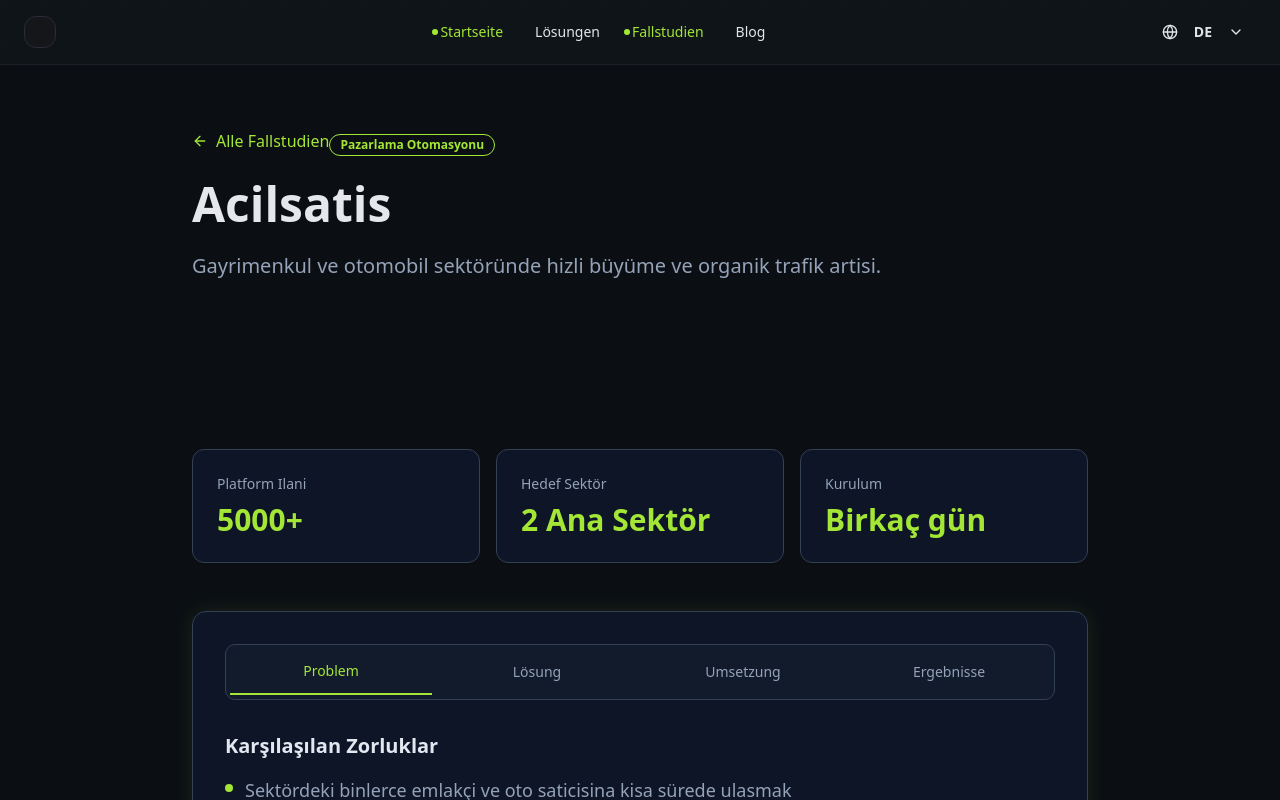
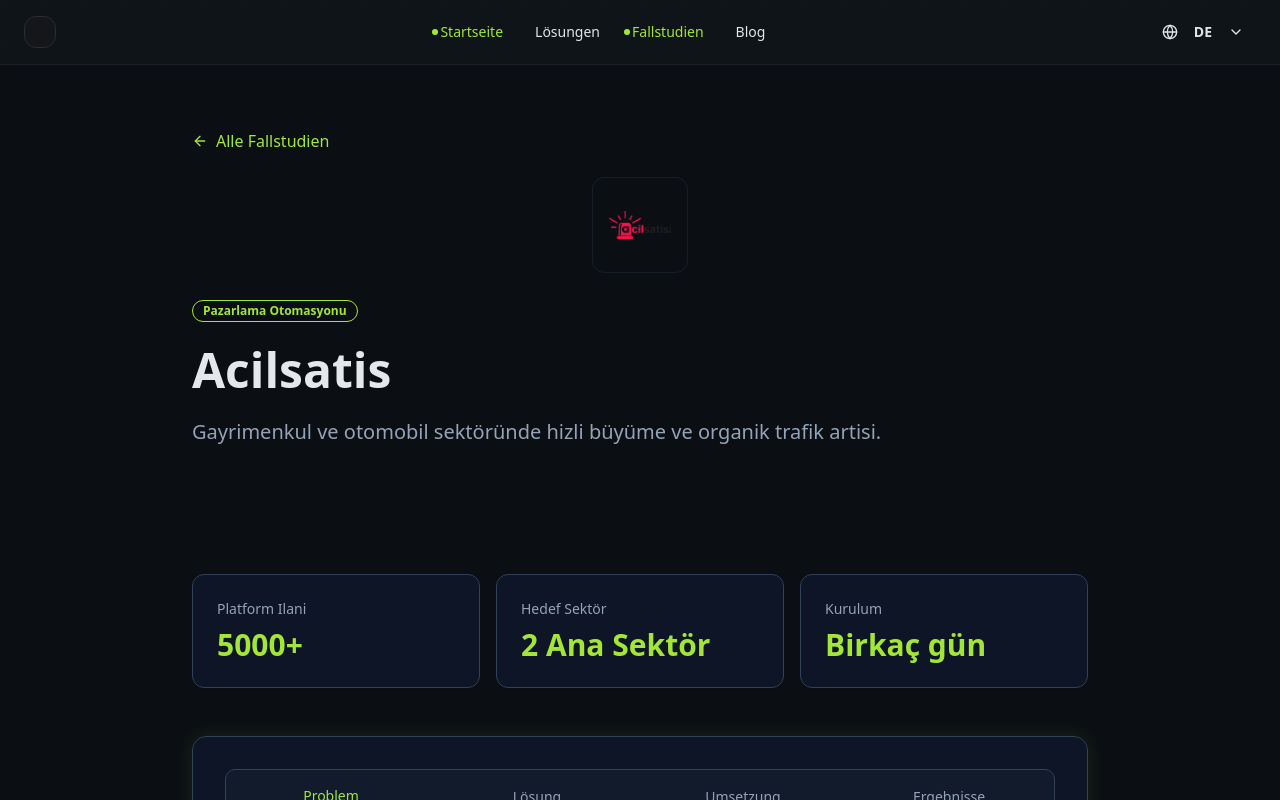
Before and after one commit to tepeciksafak-lang/yapay-zeka-turkiye-hub, a React (Vite) app: page /de/fallstudien/acilsatis in a window 1280 px wide. Shown: the top 800 px of the page. Built offline with nearby package versions, Linux system fonts and the light colour scheme.

Commit message:
Integriere Logos in Case Study Hero
Füge Kundenlogos in der Hero Section der Case Study Detail-Seiten hinzu (zwischen Zurück-Link und Badge) mit transparentem Hintergrund und passender Border, um Vertrauen zu stärken.

```diff
--- a/src/pages/CaseStudyDetail.tsx
+++ b/src/pages/CaseStudyDetail.tsx
@@ -85,6 +85,19 @@ const CaseStudyDetail = () => {
               <ArrowLeft className="mr-2 h-4 w-4" />
               {t('cases.back.link')}
             </Link>
+
+            {/* Logo */}
+            {caseStudy.logo && (
+              <div className="mb-6 flex justify-center">
+                <div className="w-24 h-24 bg-transparent rounded-xl border border-slate-700/30 flex items-center justify-center p-4">
+                  <img
+                    src={caseStudy.logo}
+                    alt={`${caseStudy.baslik} Logo`}
+                    className="max-w-full max-h-full object-contain"
+                  />
+                </div>
+              </div>
+            )}
 
             <Badge
               variant="outline"
```
